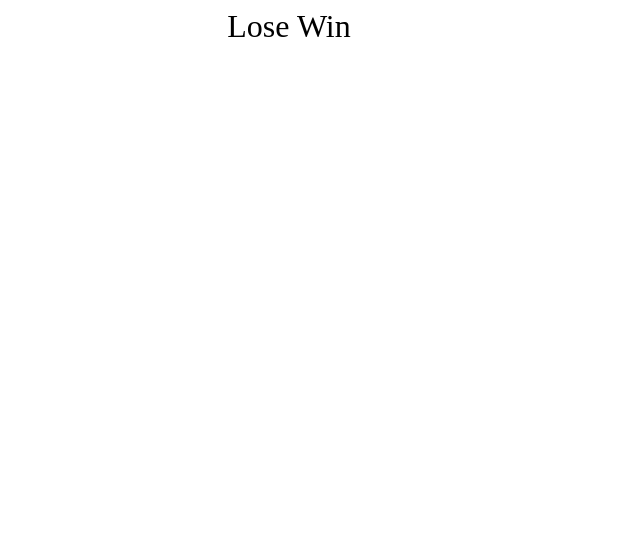
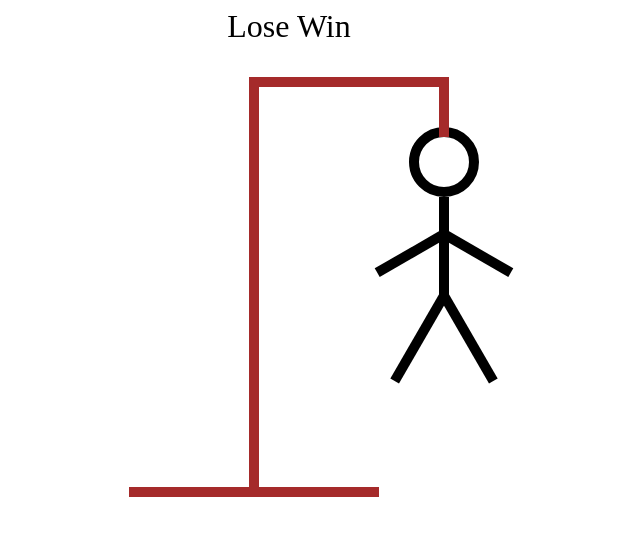
Before and after one commit to roKarp/hangedman, a React (Vite) app: page / in a window 1280 px wide. Shown: the top 536 px of the page, without its empty margins (351-991 px from the left). Built offline with nearby package versions, Linux system fonts and the light colour scheme.

Commit message:
crafted the hanging

```diff
--- a/src/App.tsx
+++ b/src/App.tsx
@@ -1,5 +1,8 @@
 import { useState } from "react"
 import list from "./words.json"
+import {HangmanDrawing} from "./components/HangmanDrawing.tsx"
+import {HangmanWord} from "./components/HangmanWord.tsx"
+import {Keyboard} from "./components/Keyboard.tsx"
 function App() {
   const [Guess, Set] = useState(() => {
     return list[Math.floor(Math.random() * list.length)]
@@ -19,6 +22,9 @@ function App() {
   }}
   >
     <div style={{ fontSize: "2rem", textAlign: "center"}}>Lose Win</div>
+    <HangmanDrawing />
+    <HangmanWord  />
+    <Keyboard />
   </div>
 )
 }
--- /dev/null
+++ b/src/components/HangmanDrawing.tsx
@@ -0,0 +1,111 @@
+const HEAD = (
+    <div style= {{
+        width: "50px",
+        height: "50px",
+        borderRadius: "100%",
+        border: "10px solid black",
+        position: "absolute",
+        top: "50px",
+        right: "-30px",
+    }}/>
+)
+
+const BODY = (
+    <div style= {{
+        width: "10px",
+        height: "100px",
+        background: "black",
+        position: "absolute",
+        top: "120px",
+        right: "0px"
+    }}/>
+)
+
+const R_ARM = (
+    <div style= {{
+        width: "80px",
+        height: "10px",
+        background: "black",
+        position: "absolute",
+        top: "150px",
+        right: "-70px",
+        rotate: "30deg",
+        transformOrigin: "left bottom",
+    }}/>
+)
+
+const L_ARM = (
+    <div style= {{
+        width: "80px",
+        height: "10px",
+        background: "black",
+        position: "absolute",
+        top: "150px",
+        right: "0px",
+        rotate: "-30deg",
+        transformOrigin: "right bottom",
+    }}/>
+)
+
+const R_LEG = (
+    <div style= {{
+        width: "100px",
+        height: "10px",
+        background: "black",
+        position: "absolute",
+        top: "210px",
+        right: "-90px",
+        rotate: "60deg",
+        transformOrigin: "left bottom",
+    }}/>
+)
+
+const L_LEG = (
+    <div style= {{
+        width: "100px",
+        height: "10px",
+        background: "black",
+        position: "absolute",
+        top: "210px",
+        right: 0,
+        rotate: "-60deg",
+        transformOrigin: "right bottom",
+    }}/>
+)
+
+export function HangmanDrawing() {
+    return  <div style={{position: "relative"}}>
+        {HEAD}
+        {BODY}
+        {R_ARM}
+        {L_ARM}
+        {R_LEG}
+        {L_LEG}
+        <div style={{
+            height: "60px",
+            width: "10px",
+            background: "brown",
+            position: "absolute",
+            marginLeft: "310px",
+            }}
+        />
+        <div style={{
+            height: "10px",
+            width: "200px",
+            background: "brown",
+            marginLeft: "120px",
+            }}
+        />
+        <div style={{
+            height: "400px",
+            width: "10px",
+            background: "brown",
+            marginLeft: "120px"
+            }}/>
+        <div style={{
+            height: "10px",
+            width: "250px",
+            background: "brown"
+            }}/>
+    </div>
+}
--- /dev/null
+++ b/src/components/HangmanWord.tsx
@@ -0,0 +1,3 @@
+export function HangmanWord() {
+
+}
--- /dev/null
+++ b/src/components/Keyboard.tsx
@@ -0,0 +1,3 @@
+export function Keyboard() {
+
+}
```
